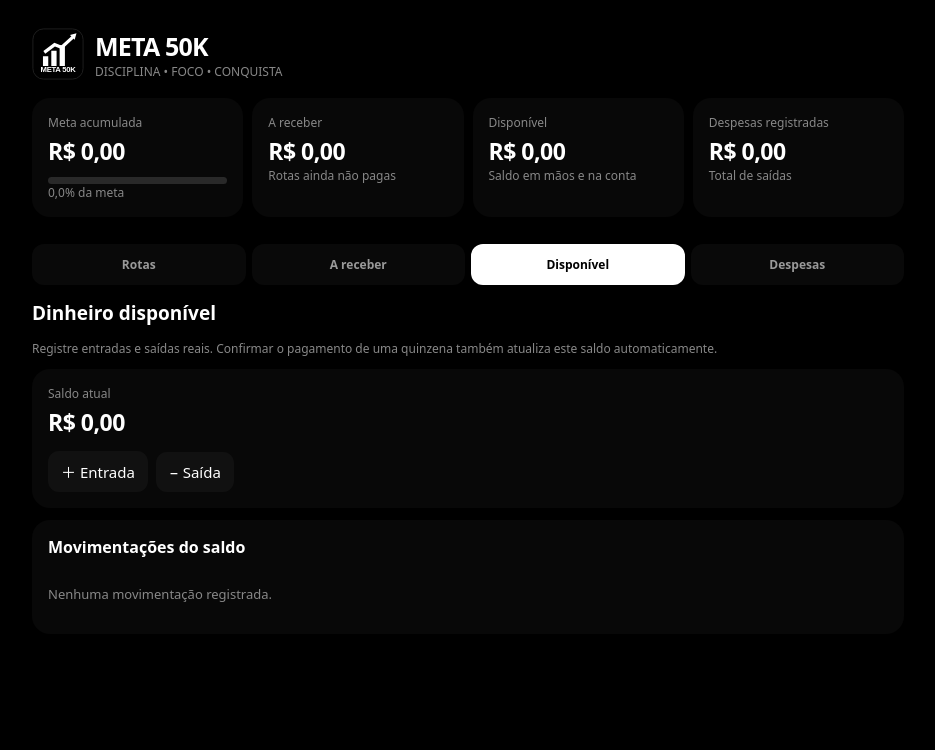
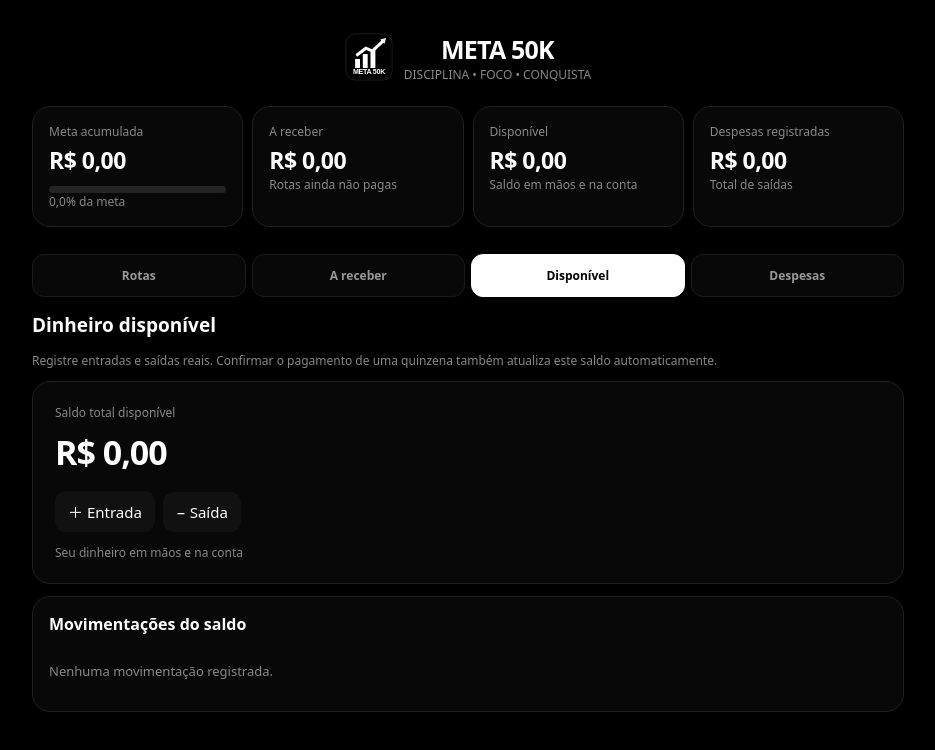
Before and after one commit to danieladrianmcom-lang/Meta-50k, a plain HTML site: page index.html in a window 1280 px wide. Both pictures are taken after a click on the button "Disponível". Shown: the whole page, without its empty margins (172-1107 px from the left). Drawn offline with Linux system fonts and the light colour scheme.

Commit message:
Polish Meta 50K finance dashboard accents and centered header

```diff
--- a/index.html
+++ b/index.html
@@ -4,17 +4,17 @@
 <meta charset="utf-8"><meta name="viewport" content="width=device-width,initial-scale=1,viewport-fit=cover">
 <meta name="theme-color" content="#000000"><meta name="apple-mobile-web-app-capable" content="yes"><meta name="apple-mobile-web-app-status-bar-style" content="black-translucent"><meta name="apple-mobile-web-app-title" content="Meta 50K"><link rel="icon" href="icon.svg" type="image/svg+xml"><link rel="apple-touch-icon" href="icon.svg"><title>Meta 50K</title><link rel="manifest" href="manifest.json">
 <style>
-:root{color-scheme:dark;--bg:#000;--panel:#080808;--panel2:#101010;--line:transparent;--white:#fff;--muted:#888;--soft:#ddd;--red:#ff7777;--green:#fff}
+:root{color-scheme:dark;--bg:#000;--panel:#080808;--panel2:#101010;--line:#202020;--white:#fff;--muted:#888;--soft:#ddd;--red:#ff5b64;--green:#35d07f}
 *{box-sizing:border-box}body{margin:0;background:var(--bg);color:var(--white);font:15px system-ui,-apple-system,Segoe UI,Roboto,sans-serif}button,input,select,textarea{font:inherit}button{cursor:pointer}
-.wrap{max-width:900px;margin:auto;padding:20px 14px 42px}header{display:flex;align-items:center;justify-content:space-between;margin-bottom:18px;gap:12px}.brand{display:flex;align-items:center;gap:11px;min-width:0}.brand img{width:52px;height:52px;object-fit:contain}.brand h1{font-size:25px;letter-spacing:-.8px}.head-actions{display:flex;align-items:center;gap:8px}#installApp{display:none;background:#fff;color:#000;border:0;border-radius:999px;padding:9px 12px;font-size:12px;font-weight:800}h1{font-size:25px;letter-spacing:-.8px;margin:0}h2{font-size:19px;margin:0 0 14px}h3{font-size:16px;margin:0 0 12px}.sub,.muted{color:var(--muted);font-size:12px}.tag{border:0;border-radius:999px;padding:6px 10px;font-size:11px;color:#aaa;background:#111}
-.cards{display:grid;grid-template-columns:repeat(2,minmax(0,1fr));gap:9px}.card{background:var(--panel);border:0;border-radius:18px;padding:16px;margin-bottom:12px}.label{font-size:12px;color:var(--muted)}.value{font-size:23px;font-weight:800;letter-spacing:-.5px;margin-top:4px}.white{color:#fff}.mutedvalue{color:#bbb}
-.progress{height:7px;background:#292929;border-radius:9px;overflow:hidden;margin-top:10px}.bar{height:100%;background:#eee;width:0}
-nav{display:grid;grid-template-columns:repeat(4,1fr);gap:6px;margin:15px 0}.tab{background:#090909;border:0;color:#999;border-radius:12px;padding:12px 4px;font-size:12px;font-weight:650}.tab.active{background:#fff;color:#000;border-color:transparent}
+.wrap{max-width:900px;margin:auto;padding:20px 14px 42px}header{display:flex;align-items:center;justify-content:center;position:relative;margin-bottom:20px;gap:12px;min-height:58px}.brand{display:flex;align-items:center;justify-content:center;gap:11px;min-width:0;text-align:center}.brand img{width:48px;height:48px;object-fit:contain}.brand h1{font-size:25px;letter-spacing:-.8px}.head-actions{display:flex;align-items:center;gap:8px;position:absolute;right:0;top:50%;transform:translateY(-50%)}#installApp{display:none;background:#fff;color:#000;border:0;border-radius:999px;padding:9px 12px;font-size:12px;font-weight:800}h1{font-size:25px;letter-spacing:-.8px;margin:0}h2{font-size:19px;margin:0 0 14px}h3{font-size:16px;margin:0 0 12px}.sub,.muted{color:var(--muted);font-size:12px}.tag{border:0;border-radius:999px;padding:6px 10px;font-size:11px;color:#aaa;background:#111}
+.cards{display:grid;grid-template-columns:repeat(2,minmax(0,1fr));gap:9px}.card{background:var(--panel);border:1px solid var(--line);border-radius:18px;padding:16px;margin-bottom:12px}.label{font-size:12px;color:var(--muted)}.value{font-size:23px;font-weight:800;letter-spacing:-.5px;margin-top:4px}.white{color:#fff}.mutedvalue{color:#bbb}
+.progress{height:7px;background:#242424;border-radius:9px;overflow:hidden;margin-top:10px}.bar{height:100%;background:#eee;width:0}
+nav{display:grid;grid-template-columns:repeat(4,1fr);gap:6px;margin:15px 0}.tab{background:#080808;border:1px solid #1c1c1c;color:#999;border-radius:12px;padding:12px 4px;font-size:12px;font-weight:650}.tab.active{background:#fff;color:#000;border-color:#fff}
 button.primary{background:#f2f2f2;color:#050505;border:0;border-radius:11px;padding:13px 15px;font-weight:800;width:100%}button.secondary{background:#111;color:#fff;border:0;border-radius:11px;padding:10px 13px}button.danger{color:#ff8b8b;border-color:#633}
 .field{margin:0 0 11px}.field label{display:block;color:#aaa;font-size:12px;margin-bottom:5px}input,select,textarea{width:100%;padding:12px;background:#0b0b0b;color:#fff;border:0;border-radius:11px;outline:none}input:focus,select:focus,textarea:focus{box-shadow:0 0 0 1px #777}textarea{min-height:65px}
-.row{display:flex;align-items:center;gap:8px;flex-wrap:wrap}.between{justify-content:space-between}.item{padding:12px 0;border-bottom:1px solid var(--line)}.item:last-child{border:0}.amount{font-weight:800}.pill{font-size:10px;color:#bbb;border:0;background:#151515;border-radius:30px;padding:4px 8px}.green{color:var(--green)}.red{color:var(--red)}
+.row{display:flex;align-items:center;gap:8px;flex-wrap:wrap}.between{justify-content:space-between}.item{padding:12px 0;border-bottom:1px solid #1c1c1c}.item:last-child{border:0}.amount{font-weight:800}.pill{font-size:10px;color:#bbb;border:0;background:#151515;border-radius:30px;padding:4px 8px}.green{color:var(--green)}.red{color:var(--red)}
 .hidden{display:none!important}.empty{color:#888;font-size:13px;padding:15px 0}.sectionhead{display:flex;align-items:center;justify-content:space-between;margin-bottom:12px;gap:8px}
-.modal{position:fixed;inset:0;background:#000c;display:flex;align-items:flex-end;justify-content:center;padding:10px;z-index:5}.modalbox{width:min(600px,100%);max-height:92vh;overflow:auto;background:#080808;border:0;border-radius:20px;padding:18px}
+.modal{position:fixed;inset:0;background:#000c;display:flex;align-items:flex-end;justify-content:center;padding:10px;z-index:5}.modalbox{width:min(600px,100%);max-height:92vh;overflow:auto;background:#080808;border:1px solid #222;border-radius:20px;padding:18px}
 @media(min-width:650px){.cards{grid-template-columns:repeat(4,1fr)}.wrap{padding-top:28px}.modal{align-items:center}}
 </style></head>
 <body><main class="wrap">
@@ -45,7 +45,7 @@ button.primary{background:#f2f2f2;color:#050505;border:0;border-radius:11px;padd
 </section>
 <section id="balance" class="hidden">
 <h2>Dinheiro disponível</h2><p class="sub">Registre entradas e saídas reais. Confirmar o pagamento de uma quinzena também atualiza este saldo automaticamente.</p>
-<div class="card"><div class="label">Saldo atual</div><div class="value" id="balanceTotal">R$ 0,00</div><div class="row" style="margin-top:13px"><button class="secondary" id="addIncome">＋ Entrada</button><button class="secondary" id="addWithdrawal">− Saída</button></div></div>
+<div class="card" style="padding:22px"><div class="label">Saldo total disponível</div><div class="value" id="balanceTotal" style="font-size:34px;letter-spacing:-1px;margin:8px 0 16px">R$ 0,00</div><div class="row" style="margin-top:8px"><button class="secondary" id="addIncome">＋ Entrada</button><button class="secondary" id="addWithdrawal">− Saída</button></div><div class="muted" style="margin-top:12px">Seu dinheiro em mãos e na conta</div></div>
 <div class="card"><h3>Movimentações do saldo</h3><div id="balanceList"></div></div>
 </section>
 <section id="expenses" class="hidden">
```
